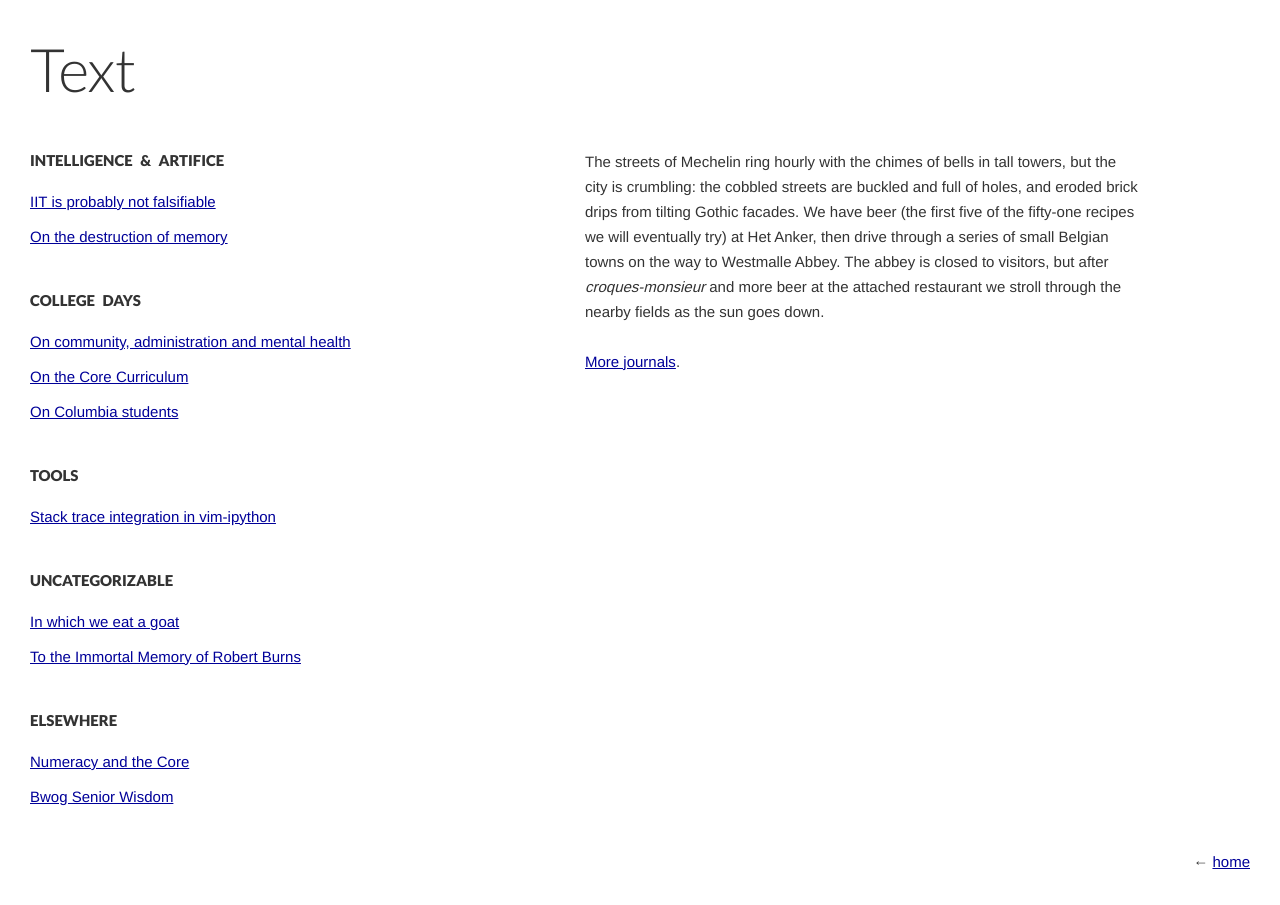
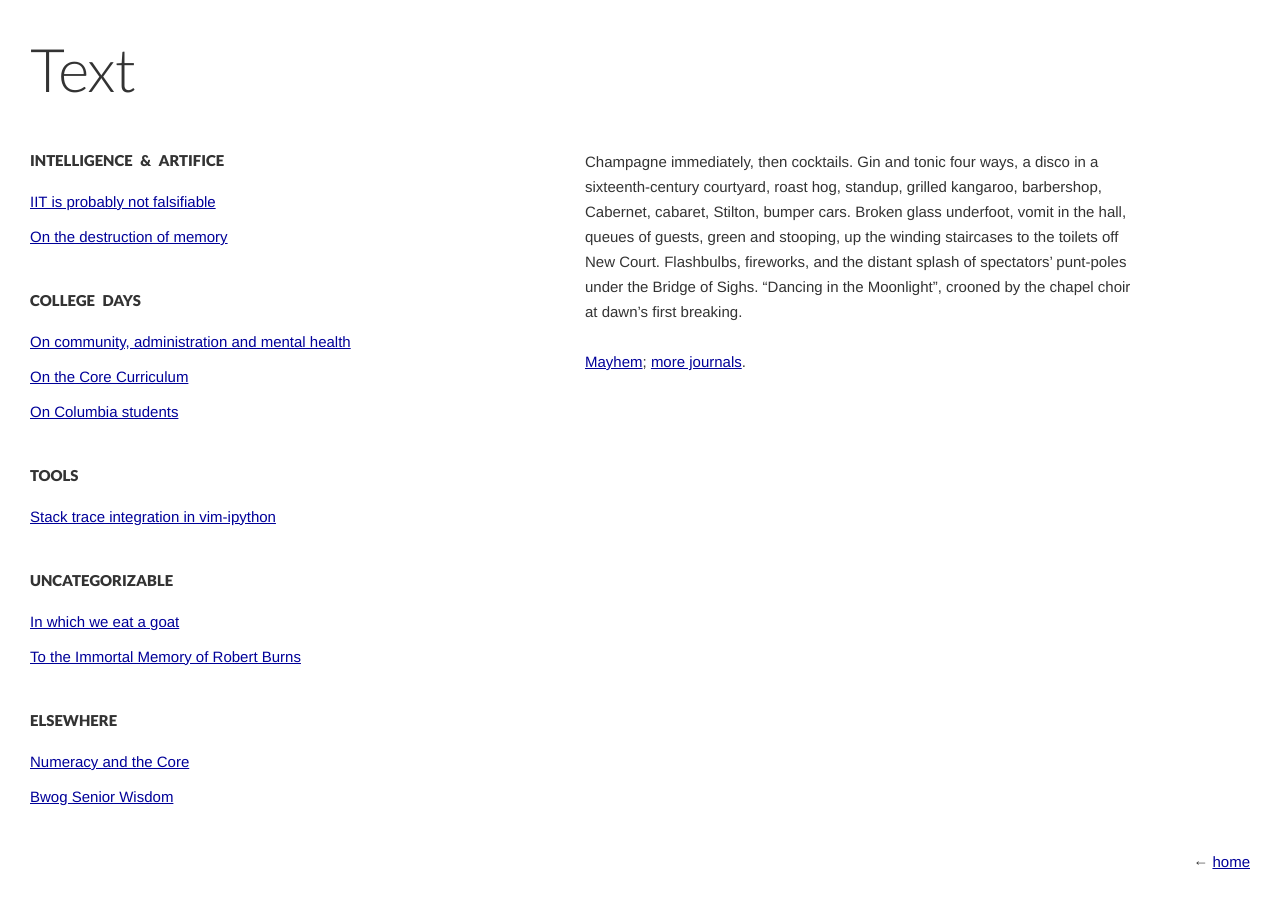
Before and after one commit to jacobandreas/writing, a Jekyll site: the page built from index.html, in a window 1280 px wide. Built offline with Jekyll 4.4.1, drawn with Linux system fonts in a browser that asks for light colours; nearby versions of some CDN libraries; some of the changed lines change nothing that is shown.

Commit message:
add mayhem

```diff
--- /dev/null
+++ b/_posts/2013-06-28-mayhem.md
@@ -0,0 +1,67 @@
+---
+title: Mayhem
+layout: essay
+categories: [churchill]
+---
+
+Champagne immediately, then cocktails. Gin and tonic four ways, a disco in a
+sixteenth-century courtyard, roast hog, standup, grilled kangaroo, barbershop,
+Cabernet, cabaret, Stilton, bumper cars.  Broken glass underfoot, vomit in the
+hall, queues of guests, green and stooping, up the winding staircases to the
+toilets off New Court. Flashbulbs, fireworks, and the distant splash of
+spectators' punt-poles under the Bridge of Sighs. "Dancing in the Moonlight",
+crooned by the chapel choir at dawn's first breaking.
+
+But all this comes later. I spend the first six hours of the St. John's College
+May Ball assembling glass tumblers with three ice cubes, twenty milliliters of
+Jack Daniel's, and Coca-Cola poured to fill three quarters of the remaining
+volume.[^1] Though my bar is positioned near the entrance to the ball, we're
+spared the initial press of guests, who arrive with hands already occupied by
+glasses of bubbly. They eventually return to the backs for the pyrotechnics
+and immediately thereafter begin their assault. I am everywhere sticky with
+whiskey. At some point in the evening flies, attracted by the light in our tent,
+commit mass suicide in our ice bukets; we quickly rearrange the lamps and change
+the ice.
+
+It is a relief, at one o'clock, to shed my sweat-soaked shirt and muddy pants
+and don a clean tuxedo---to metamorphose from insect-scabbed worker to elegant
+guest. Champagne immediately.
+
+***
+
+Class distinctions are thrown into sharper relief by formalwear. Across
+demographics at Cambridge, clothes worn day-to-day seem to come from the same
+handful of stores.[^2] Only when everyone's in a tuxedo is it easy to identify
+the students who grew up in them: French cuffs and silk scarves, or, on the
+other end, clip-on bowties and polyester suits. The balls are also among few
+occasions in Cambridge where the split between server and client doesn't follow
+the town--gown line---here students clean up after students, townies and
+tourists consigned to shake heads or take pictures from behind a chain-link
+fence.
+
+The scandalized treatment of May Week in the popular English press seems to
+derive from two sources: the outrageous price of ball tickets (John's started at
+&pound;310 a pair), and general drunken disorderliness on the part of the
+guests. The second of these seemed to be less in evidence than on an average
+Friday night in Cambridge; as for the first I suspect Columbia spends about the
+same _per capita_ on Bacchanal and related expenses (though the cost is better
+hidden in student life fees). But the ball---pink floodlights on ancient ivy,
+midnight string quartets---is nonetheless a scandal. That these students,
+already so favored over their peers, should also be allowed to celebrate the end
+of exams in this fashion; or that the citizens of Cambridge, uninvited, should
+for a week endure rock concerts in the dead of night without complaint. Guilt
+seasons the kangaroo burgers. Attendance is transgressive---this is part
+of the thrill.
+
+***
+
+Owing to the extreme latitude, the sky has already begun to lighten by three.
+We miss breakfast and make our way to the bleary fringes of the survivors'
+photo, then stagger past the morning press of commuters on Madingley Road, home,
+to sleep.
+
+[^1]: One of these disorienting cultural minutiae---the beverage is referred to
+here as a "JD and Coke" rather than a "Jack and Coke".
+
+[^2]: Except for the handful of minor European aristocrats who wear
+three-piece-suits everywhere.
--- a/index.html
+++ b/index.html
@@ -41,5 +41,6 @@ hidden_cats:
   {% assign latest_journal = site.categories['churchill'][0] %}
   {{ latest_journal.excerpt }}
 
-  <a href='{{ site.baseurl }}/journals.html'>More journals</a>.
+  <a href='{{ site.baseurl }}{{latest_journal.url }}'>{{ latest_journal.title }}</a>;
+  <a href='{{ site.baseurl }}/journals.html'>more journals</a>.
 </article>
```
